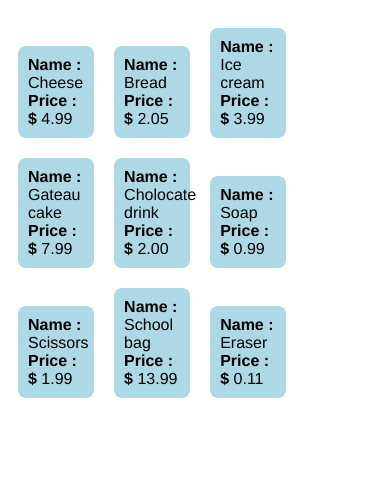
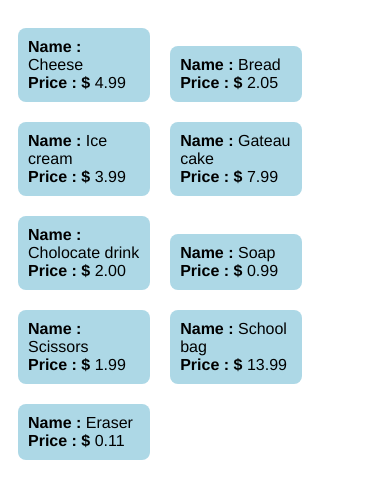
Before and after one commit to DamienDark01/react-js-itemlist, a React app: page / in a window 390 px wide. Shown: the part 54-552 px from the top of the page. Built offline with nearby package versions, Linux system fonts and the light colour scheme.

Commit message:
1 file modified

```diff
--- a/src/style.css
+++ b/src/style.css
@@ -11,3 +11,10 @@
   padding: 10px;
   border-radius: 8px;
 }
+
+
+@media only screen and (max-width: 600px) {
+  .item {
+    width: 30%;
+  }
+}
```
